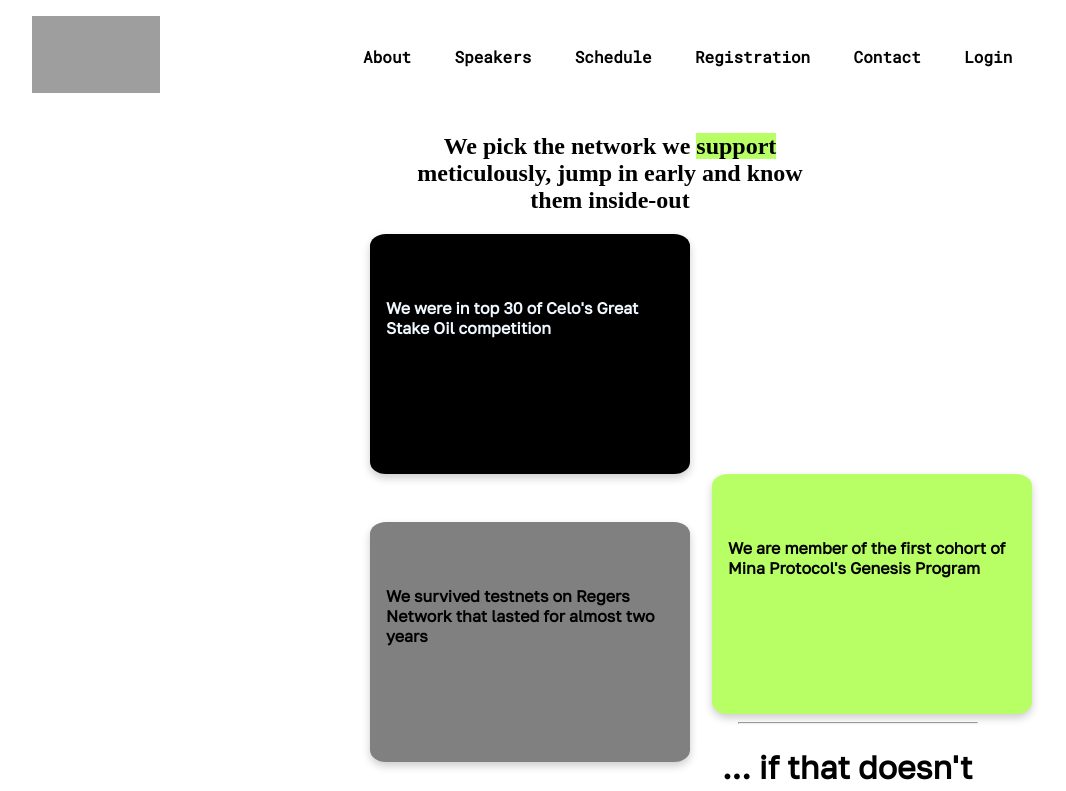
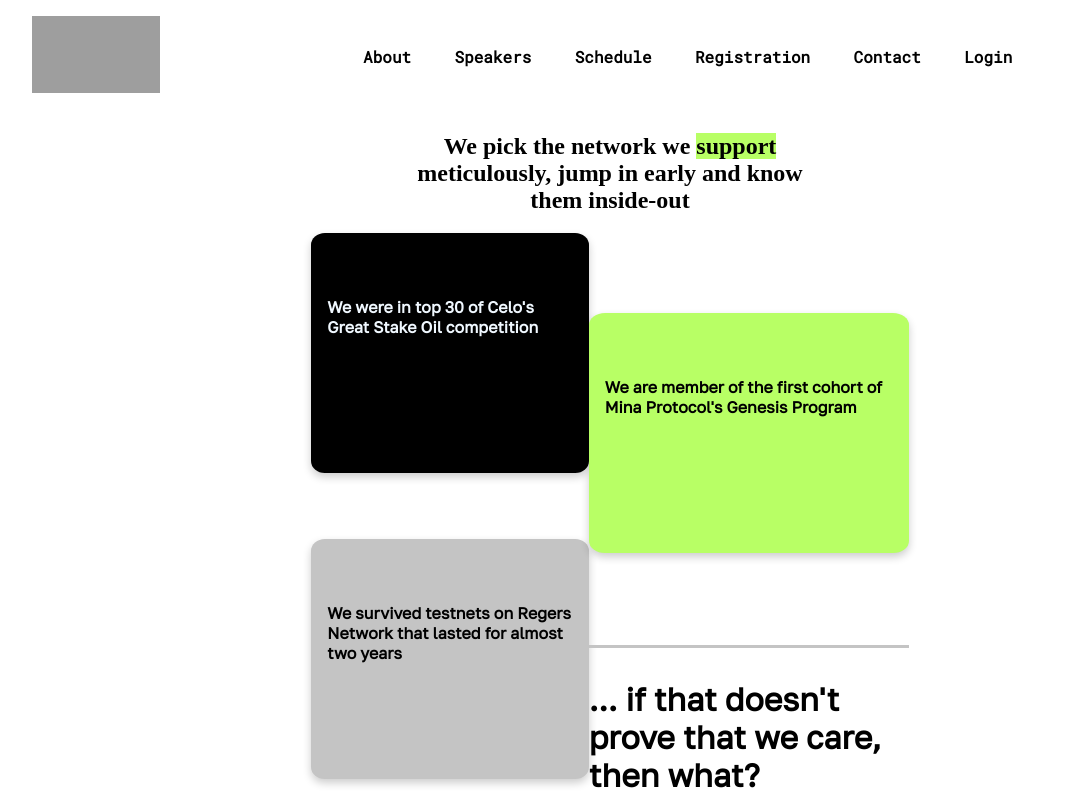
Before and after one commit to Shashwatm74/conference-vit, a Next.js app: page /home/about in a window 1280 px wide. Shown: the top 791 px of the page, without its empty margins (30-1096 px from the left). Built offline with nearby package versions, Linux system fonts and the light colour scheme; grey boxes are pictures that could not be loaded.

Commit message:
fixed the about page and added animations on to it--abhi

```diff
--- a/pages/home/about.jsx
+++ b/pages/home/about.jsx
@@ -13,7 +13,6 @@
   const card1Ref = useRef(null);
   const card2Ref = useRef(null);
   const card3Ref = useRef(null);
-  const hzLineRef = useRef(null);
   const lnUnHzRef = useRef(null);
 
   // for (i=0,i<6,i++){
@@ -59,7 +58,7 @@
         scrollTrigger: {
           // markers: true, //can be used to debug
           trigger: card1Ref.current,
-          start: "top center+=90",
+          start: "top center+=140",
           toggleActions: "play none none reverse",
 
         }
@@ -89,13 +88,61 @@
       }
     );
   }, []);
+  useEffect(() => {
+
+    gsap.fromTo(card3Ref.current,
+      {
+        autoAlpha: 0,
+        y: 10
+      },
+      {
+        autoAlpha: 1,
+        duration: 0.5,
+        delay: 0.1,
+        ease: "power2.inOut",
+        y: 0,
+        scrollTrigger: {
+          // markers: true, //can be used to debug
+          trigger: card2Ref.current,
+          start: "top center+=90",
+          toggleActions: "play none none reverse",
+
+        }
+      }
+    );
+  }, []);
+
+  useEffect(() => {
+
+    gsap.fromTo(lnUnHzRef.current,
+      {
+        autoAlpha: 0,
+        y: 10
+      },
+      {
+        autoAlpha: 1,
+        duration: 0.5,
+        delay: 0.1,
+        ease: "power2.inOut",
+        y: 0,
+        scrollTrigger: {
+          // markers: true, //can be used to debug
+          trigger: card2Ref.current,
+          start: "top center",
+          toggleActions: "play none none reverse",
+
+        }
+      }
+    );
+  }, []);
+
 
 
   return (
     <>
       <section className={styles.about} id="about">
 
-        <div className={styles.body}>
+
         <div ref={headingRef} className={styles.heading}>
           <h1>
             We pick the network we <span>support</span>
@@ -103,15 +150,10 @@
             them inside-out
           </h1>
         </div>
-          <div className={styles.cards}>
+
+        <div className={styles.cards_left}>
           <div ref={card1Ref} className={styles.card1}>
             <p>We were in top 30 of Celo's Great Stake Oil competition</p>
-            </div>
-            <div ref={card2Ref} className={styles.card2}>
-              <p>
-                We are member of the first cohort of Mina Protocol's Genesis
-                Program
-              </p>
           </div>
           <div ref={card3Ref} className={styles.card3}>
             <p>
@@ -119,18 +161,26 @@
               two years
             </p>
           </div>
-            <div ref={hzLineRef} className={styles.hz_line}>
-              <hr />
         </div>
+
+        <div className={styles.cards_right}>
+          <div ref={card2Ref} className={styles.card2}>
+            <p>
+              We are member of the first cohort of Mina Protocol's Genesis
+              Program
+            </p>
+          </div>
+
           <div ref={lnUnHzRef} className={styles.ln_un_hz}>
             <p>
               ... if that doesn't
-                <br /> proof that we care,
+              <br /> prove that we care,
               <br /> then <span>what?</span>
             </p>
           </div>
         </div>
-        </div>
+
+
       </section>
     </>
   );
--- a/styles/abstract/_mixin.scss
+++ b/styles/abstract/_mixin.scss
@@ -1,5 +1,5 @@
 @mixin section {
-    height: 100vh;
+    height: max(700px, 100vh);
 }
 
 @mixin nav-font {
--- a/styles/abstract/_variable.scss
+++ b/styles/abstract/_variable.scss
@@ -1,6 +1,7 @@
 $primary-color: #ffffff;
 $secondary-color: #B8FF65;
 $tertiary-color: #000000;
+$fourth-color: #e2e2e2;
 
 //fonts
 $heading-font: 'Barlow', sans-serif;
--- a/styles/components/aboutpage/About.module.scss
+++ b/styles/components/aboutpage/About.module.scss
@@ -5,55 +5,87 @@
 .about {
   @include section;
   // transform: translate(0);
+  display: grid;
+  grid-template-columns: repeat(4, 1fr);
+  grid-template-rows: 15% 85%;
+  justify-items: center;
+
 }
 
-.body {
+.cards_right {
+  grid-column: 3;
+  grid-row: 2;
   display: grid;
-  grid-template-columns: repeat(3, 1fr);
-  grid-template-rows: repeat(2, 300px);
-  grid-row-gap: minmax(150px, auto);
-  justify-items: center;
+  grid-template-rows: 30%;
+  padding-right: 2em;
+
 }
 
-.cards {
+.cards_left {
+  grid-column: 2;
+  grid-row: 2;
   display: grid;
-  grid-column-start: 2;
-  grid-column-end: 3;
+  grid-template-rows: 45%;
+  padding-left: 2em;
 }
 
 .heading {
   place-items: center;
   text-align: center;
-  grid-column-start: 2;
-  grid-row-end: 1;
+  grid-column: 2/ span 2;
 }
 
 .card1 {
-  box-shadow: 0 4px 8px 0 rgba(0, 0, 0, 0.2);
   max-width: 20em;
   min-width: auto;
   width: 100%;
   height: 15em;
+  border-radius: 5%;
   background-color: black;
+  box-shadow: 0 4px 8px 0 rgba(0, 0, 0, 0.2);
   font-family: "Golos Text", sans-serif;
-  border-radius: 5%;
 }
 
 .card1>p {
+  text-align: left;
+  padding: 3em 1em 0em 1em;
   color: aliceblue;
   font-family: "Golos Text", sans-serif;
-  text-align: left;
-  padding: 3em 1em 0em 1em;
   font-weight: 1000;
+}
+
+.card2 {
+  height: 15em;
+  width: 100%;
+  max-width: 20em;
+  min-width: auto;
+  margin-top: 5em;
+  box-shadow: 0 4px 8px 0 rgba(0, 0, 0, 0.2);
+  background-color: #b8ff65;
+  border-radius: 5%;
+
 }
 
 .card2>p {
   color: black;
   font-family: "Golos Text", sans-serif;
   text-align: left;
+
   padding: 3em 1em 0em 1em;
   font-weight: 1200;
   font-weight: bold;
+}
+
+.card3 {
+  height: 15em;
+  max-width: 20em;
+  min-width: auto;
+  /* width: minmax(20em, auto); */
+  background-color: rgb(196, 196, 196);
+  box-shadow: 0 4px 8px 0 rgba(0, 0, 0, 0.2);
+  border-radius: 5%;
+  grid-row: 2;
+
 }
 
 .card3>p {
@@ -64,48 +96,18 @@
   font-weight: bold;
 }
 
-.card2 {
-  box-shadow: 0 4px 8px 0 rgba(0, 0, 0, 0.2);
-  max-width: 20em;
-  min-width: auto;
-  width: 100%;
-  height: 15em;
-  background-color: #b8ff65;
-  border-radius: 5%;
-  transform: translate(150px, -50px);
-  position: relative;
-  left: 12em;
-}
 
-.card3 {
-  box-shadow: 0 4px 8px 0 rgba(0, 0, 0, 0.2);
-  max-width: 20em;
-  min-width: auto;
-  /* width: minmax(20em, auto); */
-  height: 15em;
-  background-color: grey;
-  border-radius: 5%;
-  position: relative;
-  bottom: 12em;
-}
-
-.hz_line {
-  width: 15em;
-  color: grey;
-  position: relative;
-  left: 23em;
-  bottom: 15em;
-}
 
 .ln_un_hz {
+  width: 10em;
+  color: #000000;
   font-family: "Golos Text", sans-serif;
-  width: 15em;
-  color: #000000;
   font-size: 2em;
   font-weight: bold;
-  position: relative;
-  left: 11em;
-  bottom: 8em;
+  margin-top: 6.5em;
+  border-top: 3px solid rgb(196, 196, 196);
+
+
 }
 
 .heading span {
```
Also changed, not shown: styles/components/homepage/Home.module.scss (+5 -5 lines), 1 other file (tests, documents, lock files or other folders). Lines whose indentation alone changed are shown as unchanged.
